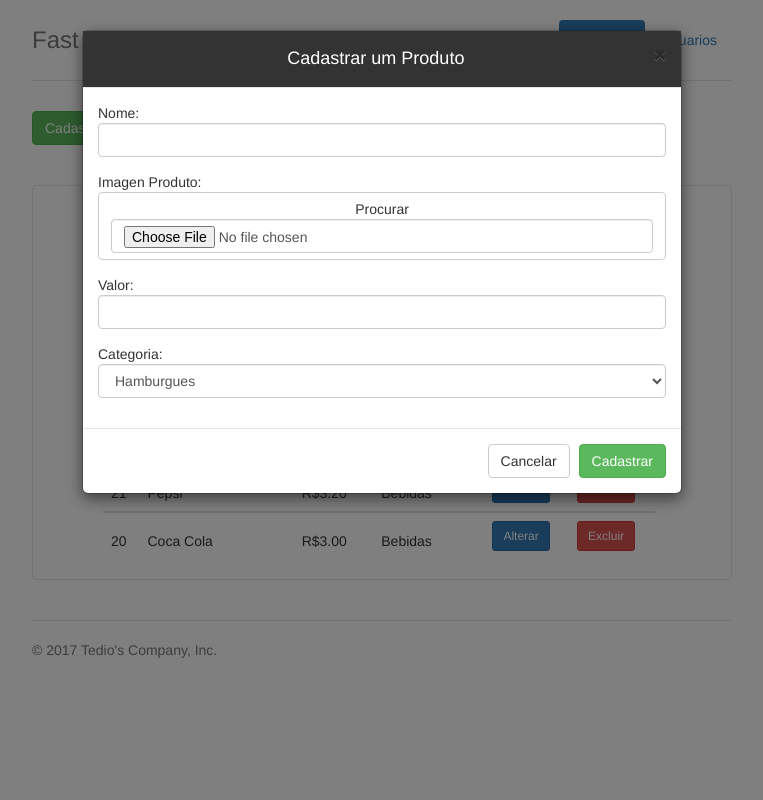
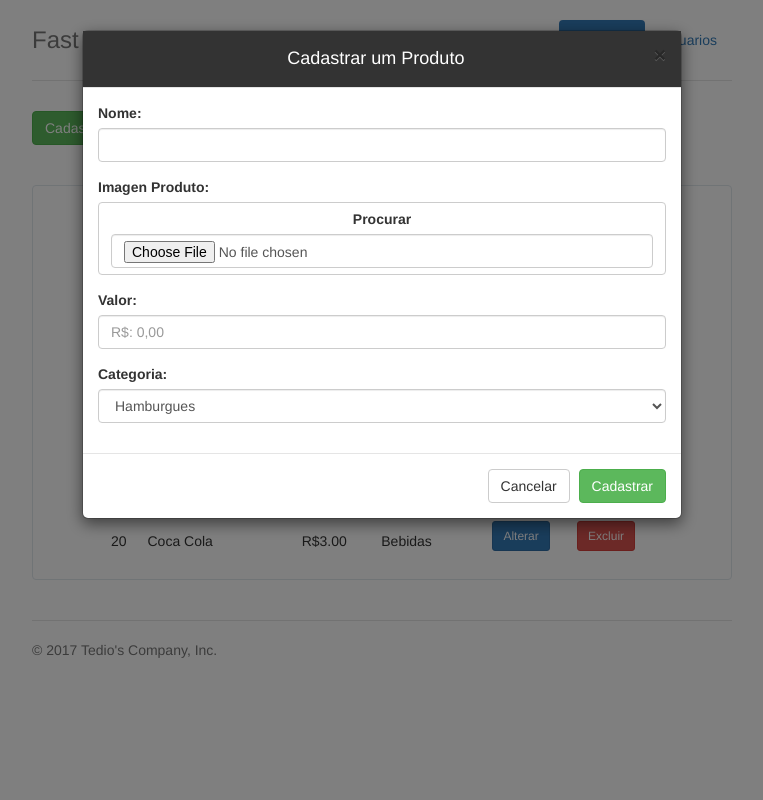
Before and after one commit to miltonpaiva/fastgood, a PHP site: page /produtos in a window 1280 px wide, after a click on "Cadastrar Produto". Shown: the whole page, without its empty margins (258-1021 px from the left). Run offline with PHP 8.4, Linux system fonts and the light colour scheme; data comes from the database, SQL or seed files in the repository; data that the repository does not hold is empty; some libraries are stand-ins or nearby versions.

Commit message:
refactor: adição do label no modal de criação de produtos

```diff
--- a/app/view/produtos.php
+++ b/app/view/produtos.php
@@ -23,22 +23,22 @@
         </div>
 
         <div class="modal-body">
-          <form action="processadados.php?go=cadastrarp" enctype="multipart/form-data" method="post" class="form-group">
-            Nome:
+          <form action="" enctype="multipart/form-data" method="post" class="form-group">
+            <label for="formGroupExampleInput">Nome:</label>
         		<div class="form-group">
         		  <input type="text" name="pro_nome" class="form-control"  required >
             </div>
-            Imagen Produto:
+            <label for="formGroupExampleInput">Imagen Produto:</label>
             <div class="form-group">
               <span class="btn btn-default btn-file">
-                Procurar <input type="file" name="pro_foto" class="form-control" >
+                <label for="formGroupExampleInput">Procurar</label> <input type="file" name="pro_foto" class="form-control" >
               </span>
             </div>
-            Valor:
+            <label for="formGroupExampleInput">Valor:</label>
         		<div class="form-group">
-        		  <input type="text" name="valor" onKeyPress="return(MascaraMoeda(this,'.',',',event))" class="form-control"  required>
+        		  <input type="number" name="valor" onKeyPress="" class="form-control" placeholder="R$: 0,00" min="0" step="0.10" required>
             </div>
-            Categoria:
+            <label for="formGroupExampleInput">Categoria:</label>
             <div class="form-group">
           		<select name="categoria" class="form-control" >
           			<option>Hamburgues</option>
```
